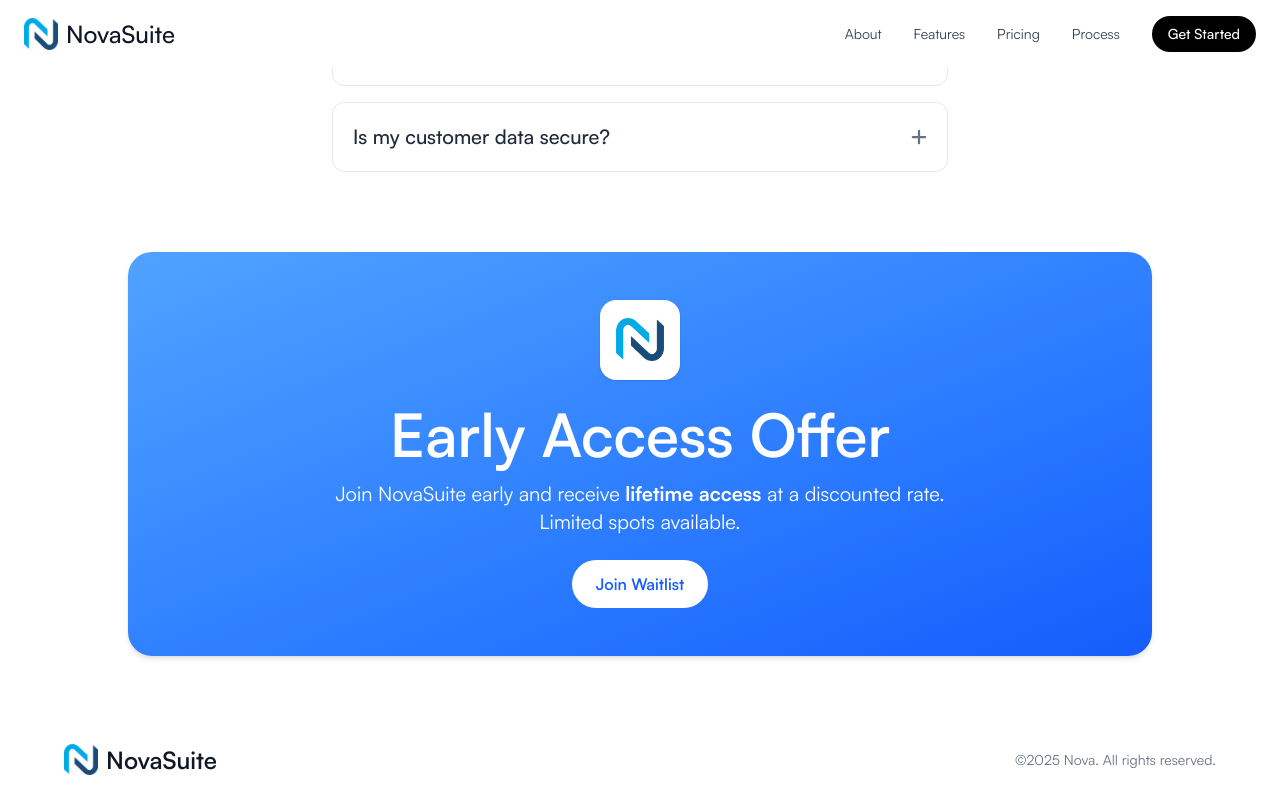
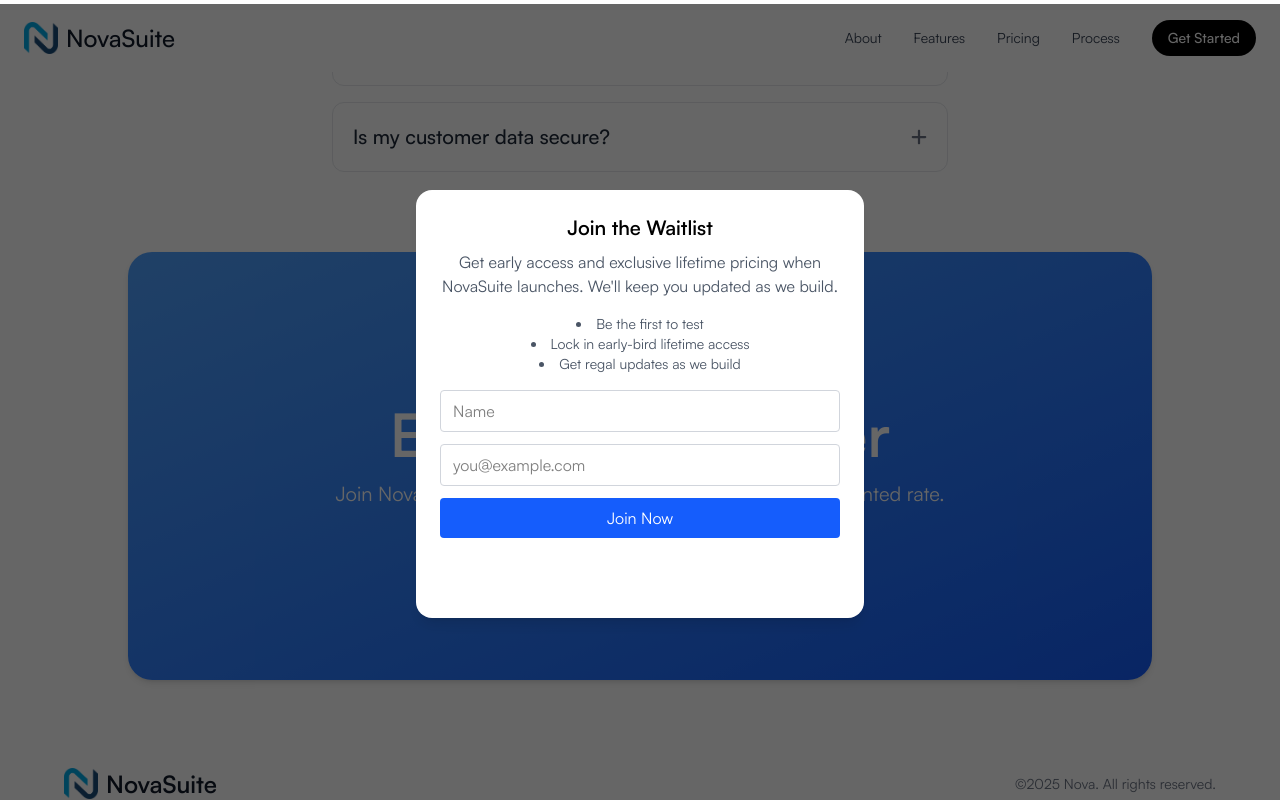
Before and after one commit to efmarcial-dev/nova-suite, a Next.js app: page / in a window 1280 px wide. Both pictures are taken after a click on the button "Join Waitlist". Shown: the part 3561-4361 px from the top of the page. Built offline with nearby package versions, Linux system fonts and the light colour scheme.

Commit message:
added join wait list form and connected to the api

```diff
--- /dev/null
+++ b/app/components/JoinWaitlistModal.tsx
@@ -0,0 +1,137 @@
+'use client';
+
+import { useState, useEffect} from 'react';
+
+export default function JoinWaitlistModal() {
+  const [open, setOpen] = useState(false);
+  const [submitted, setSubmitted] = useState(false);
+  const [firstName, setFirstName] = useState('');
+  const [email, setEmail] = useState('');
+
+  useEffect(() => {
+  if (open) {
+    // Disable scroll when modal opens
+    document.body.style.overflow = 'hidden';
+  } else {
+    // Restore scroll when modal closes
+    document.body.style.overflow = '';
+  }
+
+  // Clean up when component unmounts
+  return () => {
+    document.body.style.overflow = '';
+  };
+}, [open]);
+
+  const handleSubmit = async (e: React.FormEvent) => {
+    try {
+      e.preventDefault();
+    // TODO: integrate with backend or service (e.g. Firebase, Supabase, etc.)
+    const res = await fetch('https://www.novadev.solutions/api/create_wait_list/', {
+      method: 'POST',
+      headers : {
+        'Content-Type' : 'application/json',
+      },
+      credentials: "include",
+      body : JSON.stringify({
+        name: firstName,
+        email : email
+      })
+    })
+    console.log('First Name:', firstName);
+    console.log('Email submitted:', email);
+    setSubmitted(true);
+    } catch(error){
+      // TODO: Add message to post on the front end.
+      console.log(`Error: ${error}`);
+      setSubmitted(false);
+    }
+  };
+
+  return (
+    <>
+      <button data-event='early-access' className="bg-white text-blue-600 font-semibold px-6 py-3 rounded-full hover:bg-blue-50 transition"
+           onClick={() => {
+            setOpen(true);
+            if(typeof window !== 'undefined' && typeof window.gtag === 'function'){
+              window.gtag('event', 'early_access_signup', {
+                'event_category': 'engagement',
+                'event_lable' : 'NovaSuite Early Access button',
+              });
+              console.log('gtag ready');
+            }else {
+              console.warn('gtag not ready yet')
+            }
+          }}
+        >
+          Join Waitlist
+        </button>
+
+      {open && (
+        <div
+          className="fixed inset-0 bg-black/60 z-50 flex justify-center md:items-center items-end md:items-center md:pb-0"
+          onClick={() => setOpen(false)}
+        >
+          <div
+            onClick={e => e.stopPropagation()}
+            className="pb-20 pb-safe-area-inset-bottom bg-white rounded-t-2xl md:rounded-2xl w-full md:max-w-md p-6 shadow-lg slideUp  animate-slide-up md:animate-fade-in"
+            style={{ overflow: 'visible' }}
+          >
+            {!submitted ? (
+              <>
+                <h2 className="text-xl font-semibold mb-2">Join the Waitlist</h2>
+                <p className="text-gray-600 mb-4">
+                  Get early access and exclusive lifetime pricing when NovaSuite launches.
+                  We'll keep you updated as we build.
+                </p>
+                {/* Benefits List */}
+                <ul className="mb-4 list-disc list-inside text-sm text-gray-600">
+                  <li>Be the first to test</li>
+                  <li>Lock in early-bird lifetime access</li>
+                  <li>Get regal updates as we build</li>
+                </ul>
+                <form onSubmit={handleSubmit} className="flex flex-col gap-3">
+                  <input
+                    type="text"
+                    value={firstName}
+                    onChange={e => setFirstName(e.target.value)}
+                    required
+                    placeholder="Name"
+                    className="w-full px-3 py-2 border border-gray-300 rounded"
+                  />
+                  <input
+                    type="email"
+                    value={email}
+                    onChange={e => setEmail(e.target.value)}
+                    required
+                    placeholder="you@example.com"
+                    className="w-full px-3 py-2 border border-gray-300 rounded"
+                  />
+                  <button
+                    type="submit"
+                    className="w-full bg-blue-600 text-white py-2 rounded hover:bg-blue-700 transition"
+                  >
+                    Join Now
+                  </button>
+                </form>
+              </>
+            ) : (
+              <div>
+                <h2 className="text-xl font-semibold mb-2">You're in!</h2>
+                <p className="text-gray-600 mb-4">
+                  Thanks for signing up, {firstName || 'there'}! You’ll get updates and early access offers before launch.
+                </p>
+                <button
+                  onClick={() => setOpen(false)}
+                  className="w-full bg-gray-200 py-2 rounded text-gray-800 hover:bg-gray-300"
+                >
+                  Close
+                </button>
+              </div>
+            )}
+          </div>
+        </div>
+      )}
+    </>
+  );
+}
--- a/app/globals.css
+++ b/app/globals.css
@@ -29,3 +29,51 @@ body {
  font-weight: 400; /* Normal weight, can be any value between 100 and 900 */
  scroll-behavior: smooth;
 }
+
+/* Modal Base Styles */
+.modal-overlay {
+  position: fixed;
+  inset: 0;
+  background: rgba(0, 0, 0, 0.6);
+  z-index: 50;
+  display: flex;
+  align-items: flex-end;
+  justify-content: center;
+  transition: opacity 0.3s ease-in-out;
+}
+
+/* Slide-up for mobile */
+.modal-container {
+  background: #fff;
+  border-radius: 1rem 1rem 0 0;
+  padding: 1.5rem;
+  width: 100%;
+  max-height: 90vh;
+  overflow-y: auto;
+  animation: slideUp 0.3s ease-out forwards;
+}
+
+/* Centered for desktop */
+@media (min-width: 768px) {
+  .modal-overlay {
+    align-items: center;
+  }
+
+  .modal-container {
+    border-radius: 1rem;
+    width: 100%;
+    max-width: 480px;
+  }
+}
+
+/* Animation */
+@keyframes slideUp {
+  0% {
+    transform: translateY(100%);
+    opacity: 0;
+  }
+  100% {
+    transform: translateY(0);
+    opacity: 1;
+  }
+}
--- a/app/page.tsx
+++ b/app/page.tsx
@@ -7,6 +7,7 @@ import { faCalendar, faArrowUp, faPlus, faMinus, faCogs, faFileAlt, faPuzzlePiec
   faChartLine, faUserShield, faUsers
  } from "@fortawesome/free-solid-svg-icons";
 import React, { useEffect, useRef, useState } from "react";
+import JoinWaitlistModal from "./components/JoinWaitlistModal";
 
 
 export default function Home() {
@@ -496,10 +497,9 @@ export default function Home() {
         </p>
 
         {/* CTA Button */}
-        <button className="bg-white text-blue-600 font-semibold px-6 py-3 rounded-full hover:bg-blue-50 transition">
-          Join Waitlist
-        </button>
+        <JoinWaitlistModal/>
       </div>
+
 
     </section>
   );
--- a/package.json
+++ b/package.json
@@ -7,7 +7,7 @@
     "build": "next build",
     "start": "next start",
     "lint": "next lint",
-    "postbuild" : "next-sitemap"
+    "postbuild": "next-sitemap"
   },
   "dependencies": {
     "@fortawesome/fontawesome-svg-core": "^6.7.2",
@@ -26,9 +26,11 @@
     "@types/node": "^20",
     "@types/react": "^19",
     "@types/react-dom": "^19",
+    "autoprefixer": "^10.4.21",
     "eslint": "^9",
     "eslint-config-next": "15.3.2",
-    "tailwindcss": "^4.1.5",
+    "postcss": "^8.5.3",
+    "tailwindcss": "^4.1.6",
     "typescript": "^5"
   }
 }
```
Also changed, not shown: 1 other file (tests, documents, lock files or other folders).
